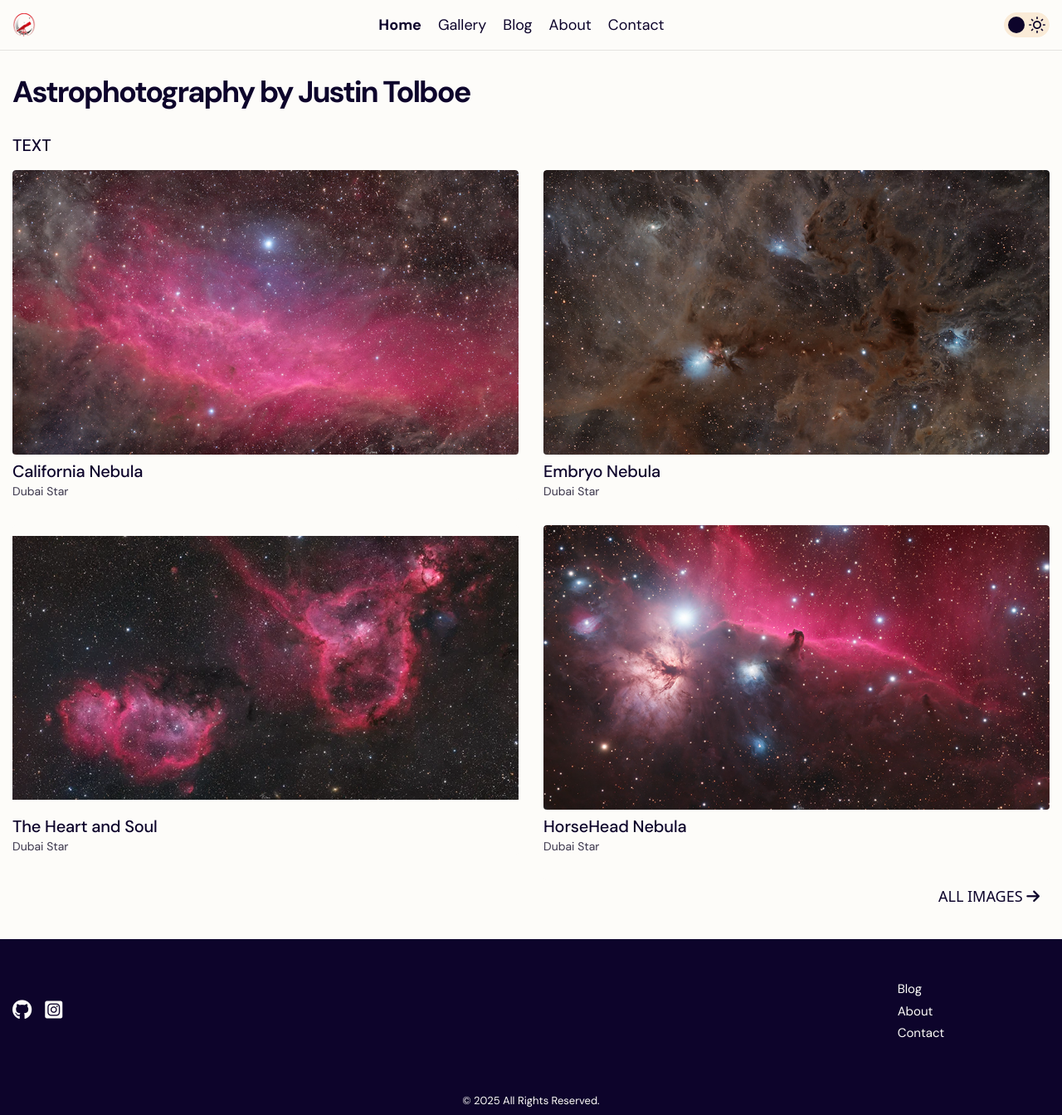
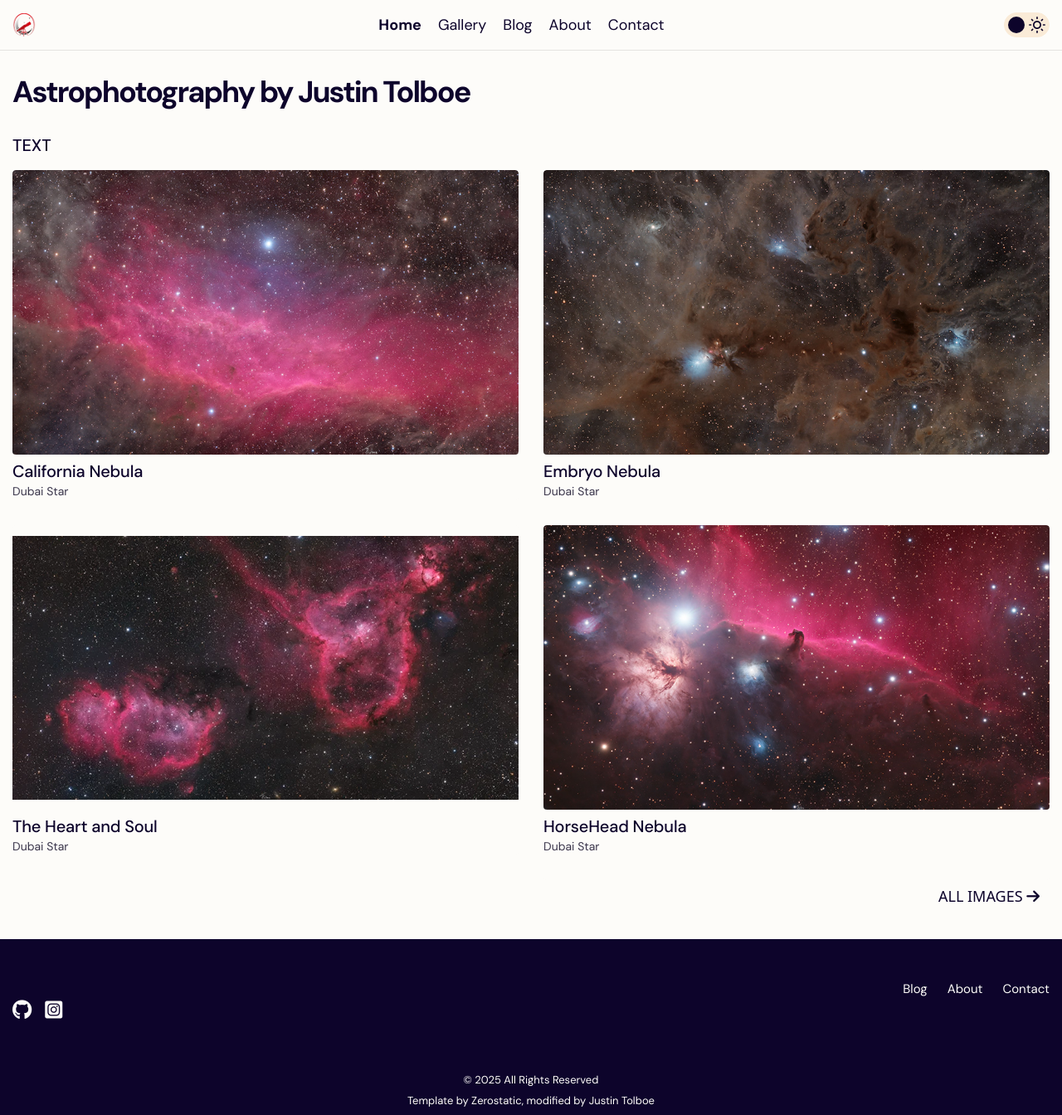
Before and after one commit to jtolboe/website, a Jekyll site: the page built from pages/home.md, in a window 1280 px wide. Shown: the whole page at 83% size. Built offline with Jekyll 4.4.1, drawn with Linux system fonts in a browser that asks for light colours.

Commit message:
edit footer nav structure

```diff
--- a/_config.yml
+++ b/_config.yml
@@ -188,5 +188,5 @@ footer:
 bottom:
   enable_bottom: true # show/hide the entire bottom (below the footer)
   enable_bottom_menu: false # if enabled, the bottom menu can be edited in `_data/menu.yml`
-  copyright_text: "© 2025 All Rights Reserved."
+  copyright_text: "© 2025 All Rights Reserved<br>Template by Zerostatic, modified by Justin Tolboe"
   show_rss_icon: false
--- a/_sass/theme/_custom.scss
+++ b/_sass/theme/_custom.scss
@@ -69,5 +69,34 @@
     .copyright {
         margin: 0;
         padding: 0;
+
+        br {
+            display: block;
+            content: "";
+            margin-top: 0.3rem;
+        }
     }
 }
+
+// Make footer navigation horizontal
+.footer {
+    .footer-menu {
+        ul {
+            display: flex;
+            flex-direction: row;
+            flex-wrap: wrap;
+            justify-content: flex-end;
+            list-style: none;
+            margin: 0;
+            padding: 0;
+
+            li {
+                margin: 0 0 0 1.5rem;
+
+                &:first-child {
+                    margin-left: 0;
+                }
+            }
+        }
+    }
+}
```
